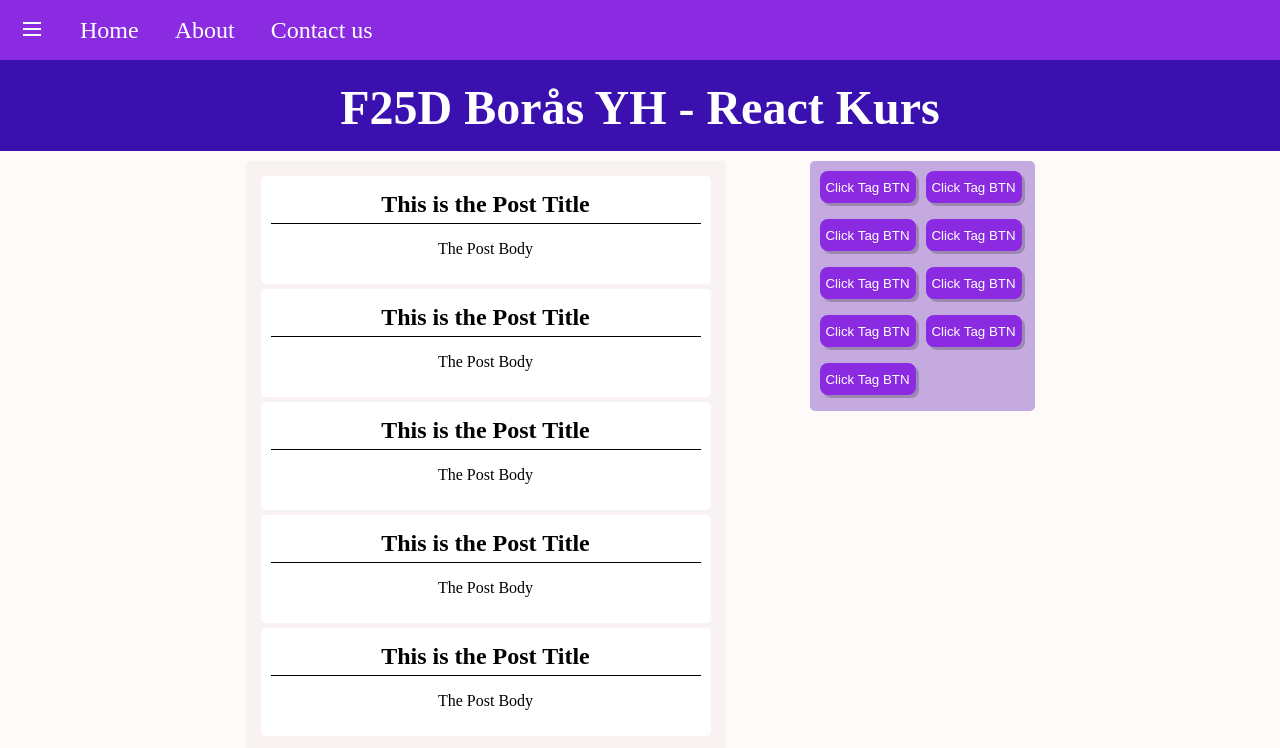
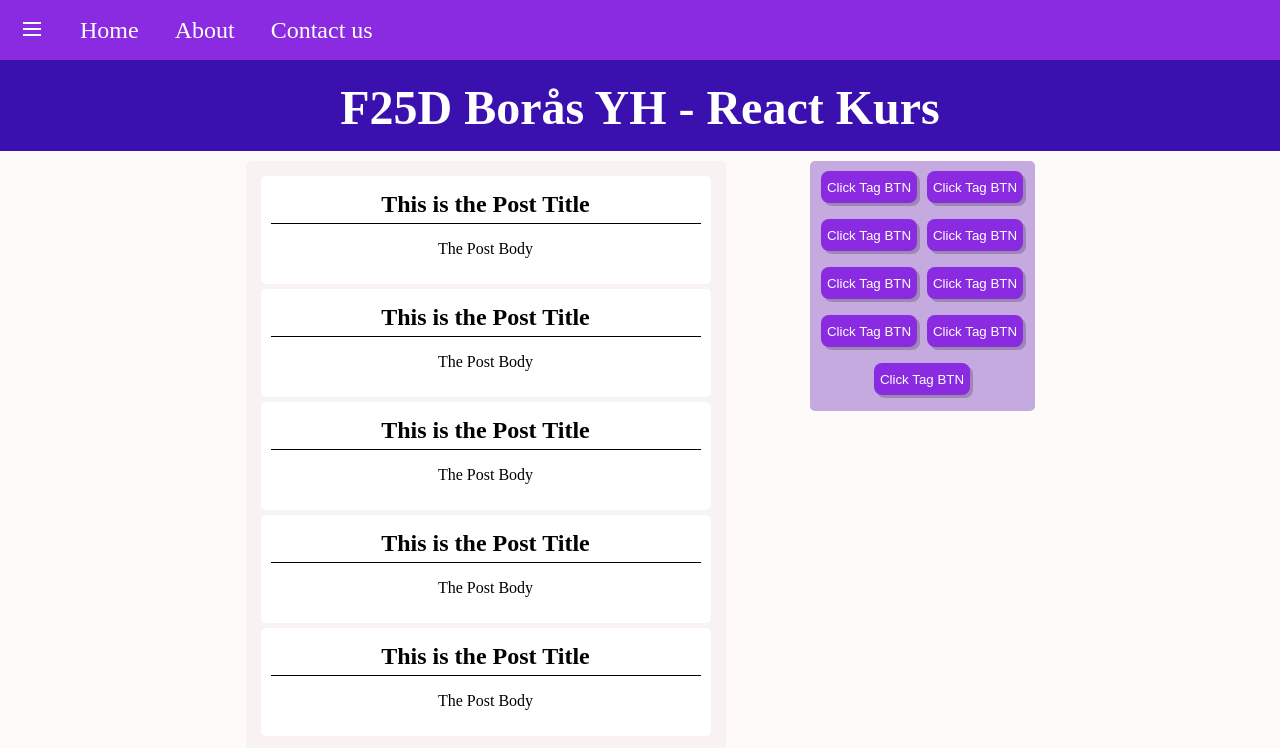
Before and after one commit to Grayfox665/f25d-utveckla-react-projekt-enligt-layouten, a React (Create React App) app: page / in a window 1280 px wide. Shown: the top 748 px of the page. Built offline with nearby package versions, Linux system fonts and the light colour scheme.

Commit message:
patched taglist

```diff
--- a/src/Components/TagListComponents/Taglist.css
+++ b/src/Components/TagListComponents/Taglist.css
@@ -8,7 +8,5 @@
   margin: 10px;
   padding: 10px;
   gap: 10px;
+  justify-content: center;
 }
-
-@media (width <= 600px) {
-}
```
